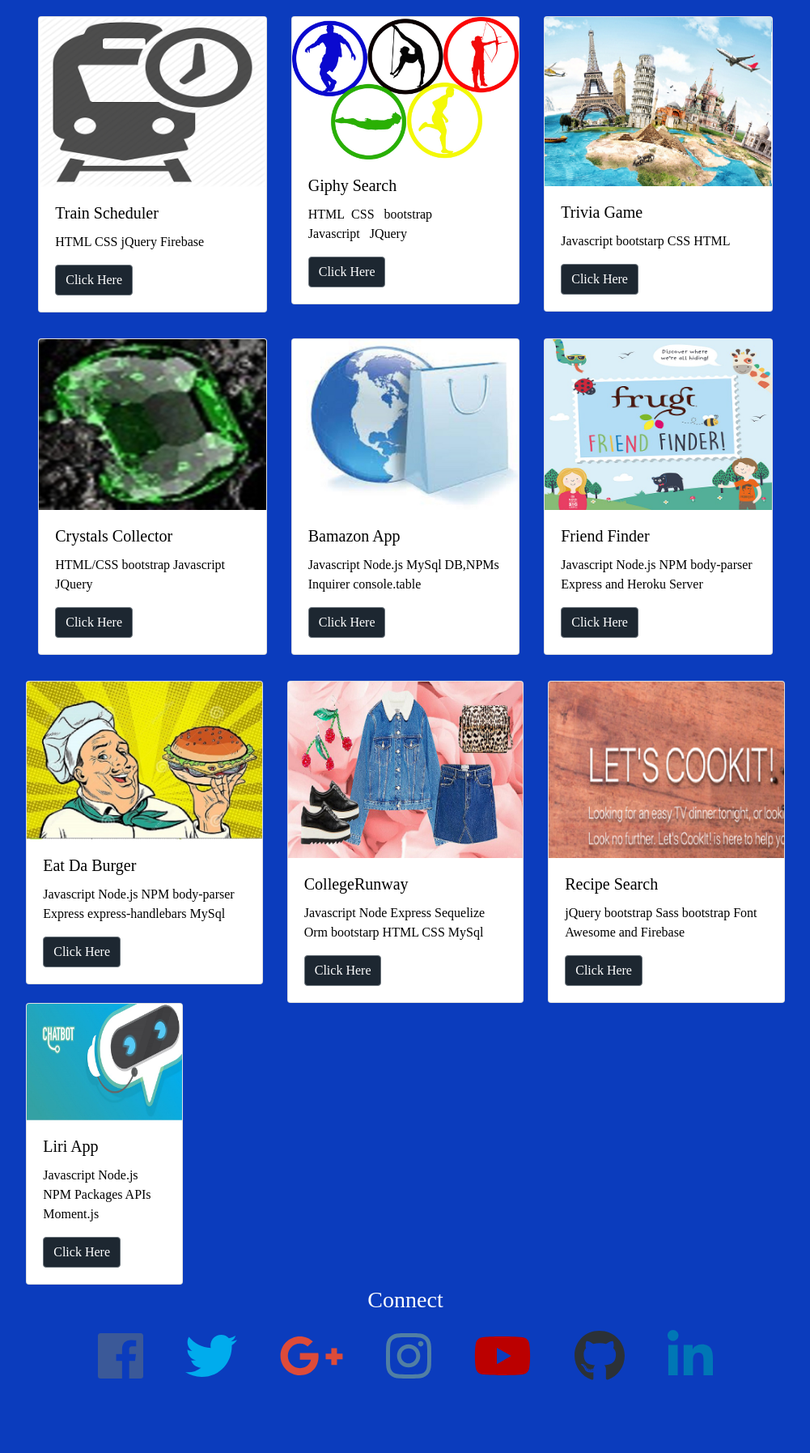
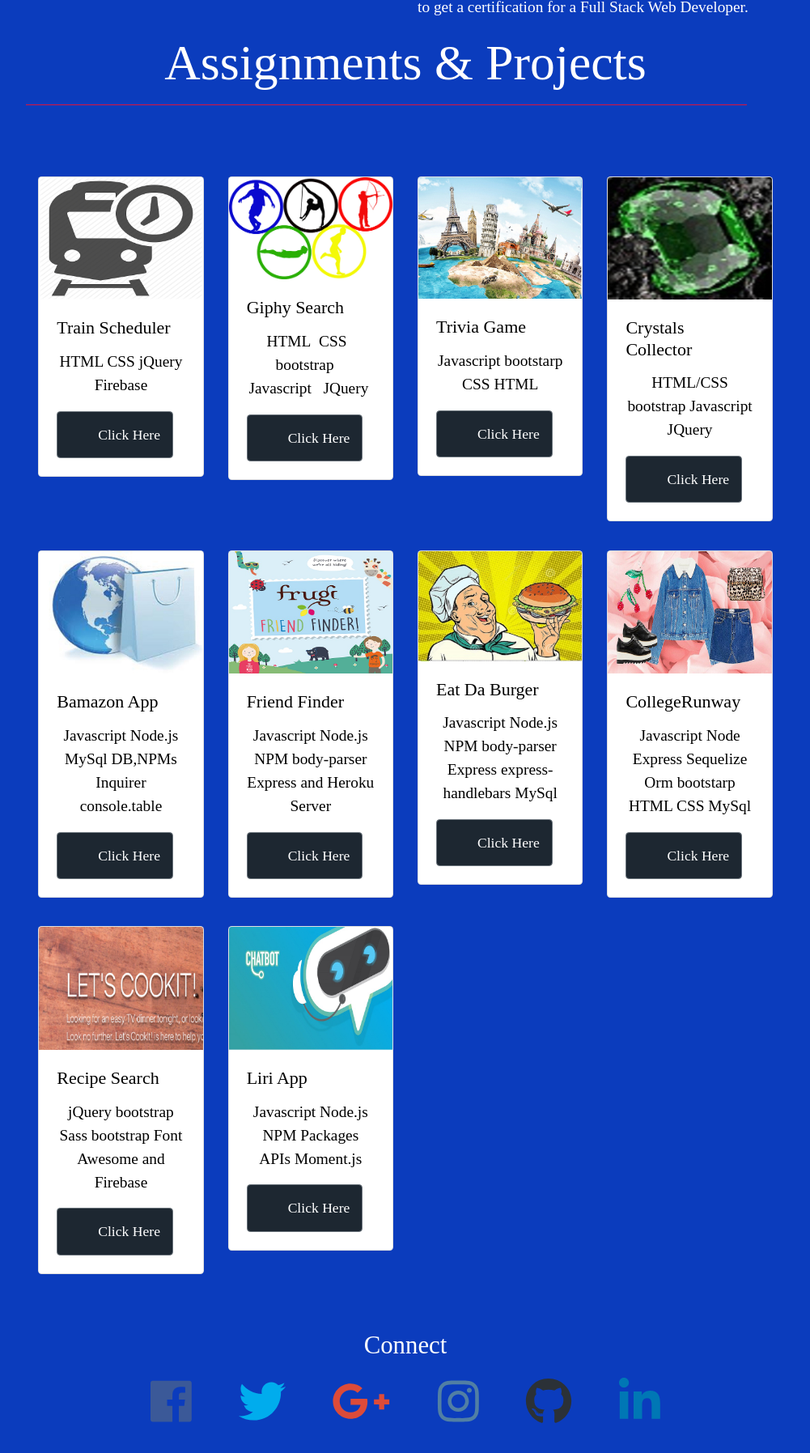
Before and after one commit to dara9234/MyPortfolio, a plain HTML site: page index.html in a window 1280 px wide. Shown: the part 779-2574 px from the top of the page at 81% size, without its empty margins (139-1140 px from the left). Drawn offline with nearby package versions, Linux system fonts and the light colour scheme.

Commit message:
touchup still remains

```diff
--- a/assets/CSS/style.css
+++ b/assets/CSS/style.css
@@ -4,7 +4,7 @@ html,body {
   height: 100%;
   width: 100%;
   font-family: 'Kavivanar';
-  font-size: 1rem;
+  font-size: 1.1rem;
   color: black;
 }
 
@@ -52,7 +52,7 @@ margin-top: 4px;
 
 .welcome hr {
 
-  border-top: 2px solid crimson;
+  border-top: 1px solid crimson;
   width: 95%;
   margin-top: .3rem;
   margin-bottom: 1rem;
@@ -69,7 +69,7 @@ margin-top: 4px;
 }
 
 .social a {
-  font-size: 4em;
+  font-size: 3em;
   padding: 1.5rem;
 }
 
@@ -117,7 +117,7 @@ footer {
   background-color: #1d2731;
   color:#d9b310;
   padding-top: 2rem;
-  /* padding-bottom: 1rem; */
+  padding-bottom: 0.2rem;
   width:100%;
   /* height: 100%; */
   /* margin-top: 20%; */
@@ -132,7 +132,7 @@ hr.light {
 /*---Media Queries --*/
 @media (max-width: 992px) {
 .social a {
-  font-size: 4em;
+  font-size: 3em;
   padding: 2rem;
 }
 
@@ -142,8 +142,8 @@ hr.light {
    font-size: 200%;
  }
  .social a {
-  font-size: 2.5em;
-  padding: 1.2rem;
+  font-size: 2.3em;
+  padding: 1.1rem;
 }
 }
 @media (max-width: 576px) {
@@ -153,7 +153,7 @@ hr.light {
   }
   .social a {
    font-size: 2em;
-   padding: .7rem;
+   padding: .6rem;
  }
 }
 
@@ -161,6 +161,8 @@ hr.light {
 
   background-color:#1d2731;
   color: white;
+  padding: 15px 15px 15px 50px;
+
 }
 
 .btn-outline-secondary:hover{
@@ -170,10 +172,12 @@ hr.light {
 
 .card-text{
 color: black;
+text-align: center;
 }
 
 .card-title{
 color: black;
+font-style: bold;
 }
 
 
@@ -238,7 +242,7 @@ body {
 
 .form input:focus,
 .form textarea:focus {
-  border-color: blue;
+  border-color: #d9b310;
   outline: none;
   box-shadow: inset 0 1px 1px rgba(4, 13, 131, 0.013),
     0 0 8px rgba(31, 0, 143, 0.5);
--- a/index.html
+++ b/index.html
@@ -54,7 +54,7 @@
 	<div class="container-fluid padding">
 		<div class="row welcome ">
 			<div class="col-md-12">
-				<h3 class="display-4"> About Me</h3>
+				<h2 class="display-4"> About Me</h2>
 			</div>
 			<hr>
 
@@ -108,7 +108,7 @@
 				<!--- Cards -->
 			<div class="container-fluid padding">
 				<div class=" row padding">
-					<div class="col-md-4">
+					<div class="col-md-3">
 						<div class="card">
 							<img class="card-img-top" src="assets/images/TrainScheduler.png">
 							<div class="card-body">
@@ -118,7 +118,7 @@
 							</div>
 						</div>
 					</div>
-					<div class="col-md-4">
+					<div class="col-md-3">
 						<div class="card">
 							<img class="card-img-top" src="assets/images/olympics3.png">
 							<div class="card-body">
@@ -128,7 +128,7 @@
 							</div>
 						</div>
 					</div>
-					<div class="col-md-4">
+					<div class="col-md-3">
 						<div class="card">
 							<img class="card-img-top" src="assets/images/world_Trivia11.png">
 							<div class="card-body">
@@ -138,10 +138,7 @@
 							</div>
 						</div>
 					</div>
-</div>
-					<div class="row">
-
-					<div class="col-md-4">
+					<div class="col-md-3">
 						<div class="card">
 							<img class="card-img-top" src="assets/images/emerald.jpeg">
 							<div class="card-body">
@@ -152,8 +149,11 @@
 						</div>
 					</div>
 
+</div>
+					<div class="row padding">
 
-							<div class="col-md-4">
+
+							<div class="col-md-3">
 								<div class="card">
 									<img class="card-img-top" src="assets/images/bamazon.jpg">
 									<div class="card-body">
@@ -164,7 +164,7 @@
 								</div>
 							</div>
 
-							<div class="col-md-4">
+							<div class="col-md-3">
 								<div class="card">
 									<img class="card-img-top" src="assets/images/friend.jpg">
 									<div class="card-body">
@@ -174,11 +174,8 @@
 									</div>
 								</div>
 							</div>
-</div>
-</div>
 
-					<div class="row">
-							<div class="col-md-4">
+							<div class="col-md-3">
 								<div class="card">
 									<img class="card-img-top" src="assets/images/b2.jpg">
 									<div class="card-body">
@@ -188,7 +185,8 @@
 									</div>
 								</div>
 							</div>
-							<div class="col-md-4">
+
+							<div class="col-md-3">
 								<div class="card">
 									<img class="card-img-top" src="assets/images/CollegeRunway.jpg">
 									<div class="card-body">
@@ -198,7 +196,9 @@
 									</div>
 								</div>
 							</div>
-					<div class="col-md-4">
+						</div>
+				<div class="row padding">
+					<div class="col-md-3">
 						<div class="card">
 							<img class="card-img-top" src="assets/images/letscookit.png">
 							<div class="card-body">
@@ -210,10 +210,9 @@
 						</div>
 					</div>
 
-					</div>
 
-					<div class="row">
-					<div class="col-md-4">
+
+					<div class="col-md-3">
 						<div class="card">
 							<img class="card-img-top" src="assets/images/LiriBot.jpg">
 							<div class="card-body">
@@ -225,11 +224,11 @@
 
 
 
-					<div class="col-md-4">
+					<div class="col-md-3">
 					<!-- empty -->
 
 				</div>
-				<div class="col-md-4">
+				<div class="col-md-3">
 					<!-- empty -->
 				</div>
 			</div>
@@ -237,7 +236,7 @@
 		</div>
 	</div>
 
-
+</div>
 
 <!-- Jumbotron -->
 				 <div class="container-fluid padding">
@@ -249,15 +248,15 @@
 					</div>
 					<hr class="light">
 					<div class="col-12 social padding">
-							<a href="www.facebook.com"><i class="fab fa-facebook"></i></a>
+							<a href="ComingSoon.html"><i class="fab fa-facebook"></i></a>
 
-							<a href="www.twitter.com"><i class="fab fa-twitter"></i></a>
+							<a href="ComingSoon.html"><i class="fab fa-twitter"></i></a>
 
-							 <a href="www.googleplus.com"><i class="fab fa-google-plus-g"></i></a>
+							 <a href="ComingSoon.html"><i class="fab fa-google-plus-g"></i></a>
 
-							<a href="www.instagram.com"><i class="fab fa-instagram"></i></a>
+							<a href="ComingSoon.html"><i class="fab fa-instagram"></i></a>
 
-							 <a href="www.youtube.com"><i class="fab fa-youtube"></i></a>
+							 <!-- <a href="/MyPortfolio/index.html/www.youtube.com"><i class="fab fa-youtube"></i></a> -->
 
 							<a href="https://github.com/dara9234"><i class="fab fa-github"></i></a>
 
```
Also changed, not shown: ComingSoon.html (added, +15 -0 lines), contact.html (+5 -5 lines), 1 other file.
